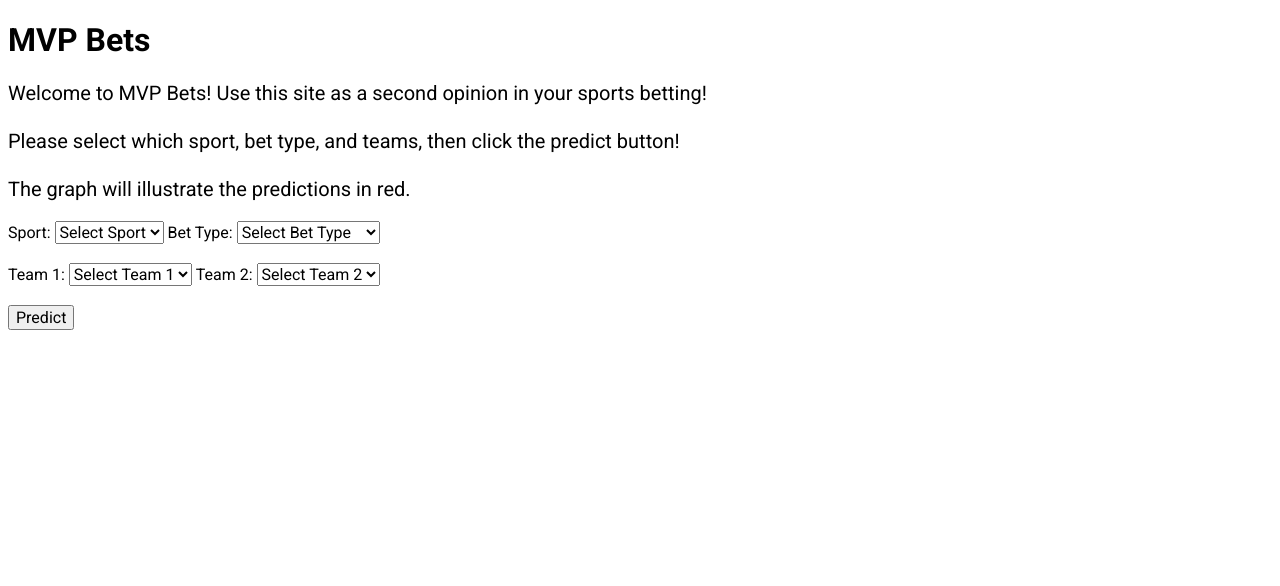
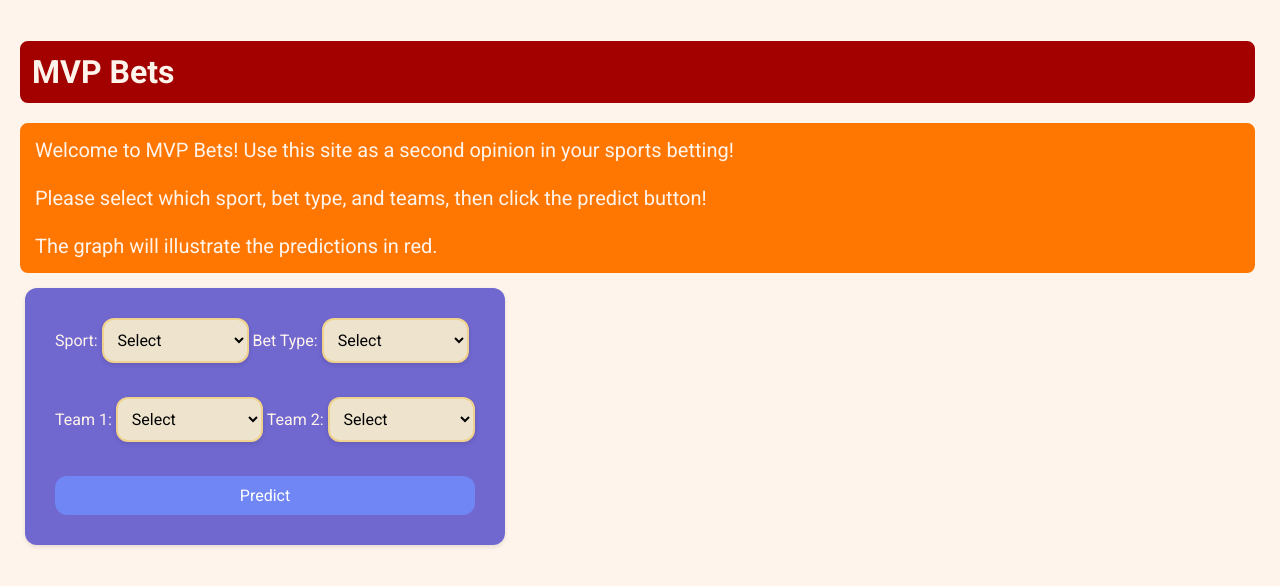
Before and after one commit to pauligwe/MVPBets, a Flask app: page / in a window 1280 px wide. Shown: the top 586 px of the page. Run offline with Flask 3, Linux system fonts and the light colour scheme.

Commit message:
Added some small CSS and Styling

```diff
--- a/templates/frontend.html
+++ b/templates/frontend.html
@@ -61,19 +61,95 @@
     <link href="https://fonts.googleapis.com/css2?family=Roboto:wght@400;700&display=swap" rel="stylesheet">
 
     <!-- CSS for styling -->
+    <!-- White: FFF4EB, Purple: 7067CF, Blue: B7C0EE, Yellow: EFD28D, Orange: FF7700, Red: A30000 -->
     <style>
         /* Apply the font globally to the body */
         body {
             font-family: 'Roboto', sans-serif; /* Use Roboto with a fallback to a generic sans-serif font */
+            background-color: #FFF4EB;
+            margin: 0;
+            padding: 20px;
+        }
+        /* Container to hold the form and center-align content */
+        .container {
+            display: flex; /* Flexbox for alignment */
+            justify-content: flex-start; /* Align content to the left */
+            align-items: flex-start; /* Align items at the top */
         }
 
         /* Example of styling headers differently */
-        h3 {
+        h1 {
+            text-align: left;
             font-weight: 700; /* Bold font for the header */
+            color:#FFF4EB;
+            border: 2px solid #A30000; /* Blue border around the header */
+            padding: 10px; /* Add space inside the border */
+            border-radius: 8px; /* Rounded corners */
+            background-color: #A30000; /* Light blue background */
+            margin-bottom: 20px; /* Add space below the header */
+            margin-right: 5px;
+            margin-left:auto;
         }
         p {
+            text-align: left;
+            padding: 30px;
             font-weight: 200;
             font-size: 20px;
+            color: #FFF4EB;
+            border: 5px solid #FF7700; /* Blue border around the header */
+            padding: 10px; /* Add space inside the border */
+            border-radius: 8px; /* Rounded corners */
+            background-color: #FF7700; /* Light blue background */
+            margin-bottom: 15px; /* Add space below the header */
+            margin-right: 5px;
+            margin-left:auto;
+        }
+
+        button {
+            width: 100%;
+            padding: 10px;
+            background-color: #7086f4;
+            color: white;
+            border: none;
+            border-radius: 12px; /* Matches dropdown's rounded corners */
+            font-size: 16px;
+            cursor: pointer;
+            transition: background-color 0.3s ease; /* Smooth hover effect */
+        }
+
+        /* Hover effect for button */
+        button:hover {
+            background-color: #98a7f5; /* Darker blue on hover */
+        }
+        form {
+            color: #FFF4EB;
+            margin-right: auto;
+            margin-left: 5px;
+            align-items: center;
+            padding: 30px;
+            width: 420px;
+            background: #7067CF;
+            border-radius: 12px;
+            box-shadow: 0 2px 4px rgba(0, 0, 0, 0.1);
+
+        }
+        select {
+            width: 35%;
+            padding: 10px;
+            margin-bottom: 15px;
+            font-size: 16px;
+            border: 2px solid #EFD28D; /* Blue border */
+            border-radius: 12px; /* Rounded corners */
+            background-color: #eee4cd; /* White background */
+            box-shadow: 0 2px 4px rgba(0, 0, 0, 0.1); /* Add shadow for a modern look */
+            outline: none; /* Removes default blue outline */
+
+        }
+
+        /* Change border and background on focus */
+        select:focus {
+            border-color: #0056b3; /* Darker blue border */
+            background-color: #e6f7ff; /* Light blue background */
         }
 
         /* Example of styling form elements */
@@ -96,14 +172,14 @@
     <form onsubmit="submitForm(event)"> <!-- Triggers the JavaScript function on form submission -->
         <label for="sport">Sport:</label> <!-- Label for Team 1 dropdown -->
         <select id="sport" name="sport" required> <!-- Dropdown menu for Team 1 -->
-            <option value="" disabled selected>Select Sport</option> <!-- Default placeholder option -->
+            <option value="" disabled selected>Select</option> <!-- Default placeholder option -->
             <option value="Basketball">Basketball</option> <!-- Example option -->
             <option value="Football">Football</option>
         </select>
 
         <label for="bet">Bet Type:</label> <!-- Label for Team 1 dropdown -->
         <select id="bet" name="bet" required> <!-- Dropdown menu for Team 1 -->
-            <option value="" disabled selected>Select Bet Type</option> <!-- Default placeholder option -->
+            <option value="" disabled selected>Select</option> <!-- Default placeholder option -->
             <option value="ML">MoneyLine</option> <!-- Example option -->
             <option value="O/U">Total Over/Under</option>
         </select>
@@ -112,17 +188,16 @@
         <!-- Dropdown for selecting Team 1 -->
         <label for="team1">Team 1:</label> <!-- Label for Team 1 dropdown -->
         <select id="team1" name="team1" required> <!-- Dropdown menu for Team 1 -->
-            <option value="" disabled selected>Select Team 1</option>
+            <option value="" disabled selected>Select</option>
             {% for team in teams %}
             <option value="{{ team }}">{{ team }}</option>
             {% endfor %}
         </select>
 
-
         <!-- Dropdown for selecting Team 2 -->
         <label for="team2">Team 2:</label> <!-- Label for Team 2 dropdown -->
         <select id="team2" name="team2" required> <!-- Dropdown menu for Team 2 -->
-            <option value="" disabled selected>Select Team 2</option> <!-- Default placeholder option -->
+            <option value="" disabled selected>Select</option> <!-- Default placeholder option -->
             {% for team in teams %}
             <option value="{{ team }}">{{ team }}</option>
             {% endfor %}
```
